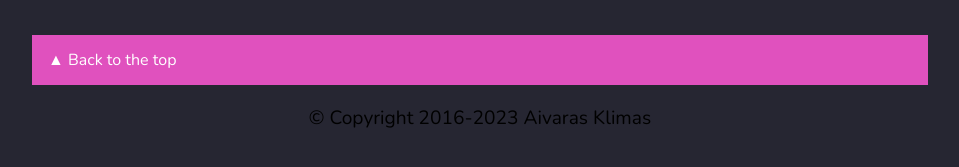
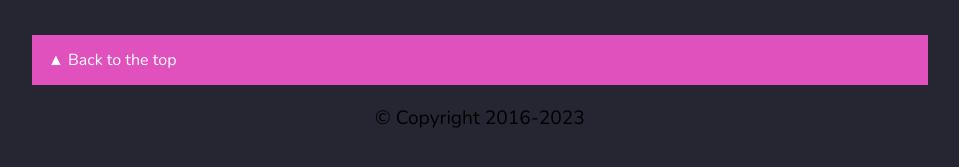
Before and after one commit to V3663L/v3663l.github.io, a Jekyll site: the page built from index.html, in a window 1280 px wide and 900 px high, scrolled down 1929 px. Shown: the part 701-868 px from the top of the window, without its empty margins (160-1119 px from the left). Built offline with Jekyll 4.4.1, drawn with Linux system fonts in a browser that asks for light colours.

Commit message:
Update default.html

```diff
--- a/_layouts/default.html
+++ b/_layouts/default.html
@@ -25,6 +25,6 @@
 			<a href="#top">▲ Back to the top</a>
 		</footer>
 
-		<p style="text-align:center;">© Copyright 2016-2023 Aivaras Klimas</p>
+		<p style="text-align:center;">© Copyright 2016-2023</p>
 	</body>
 </html>
```
